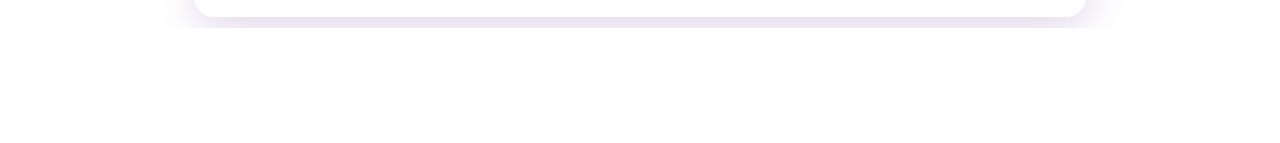
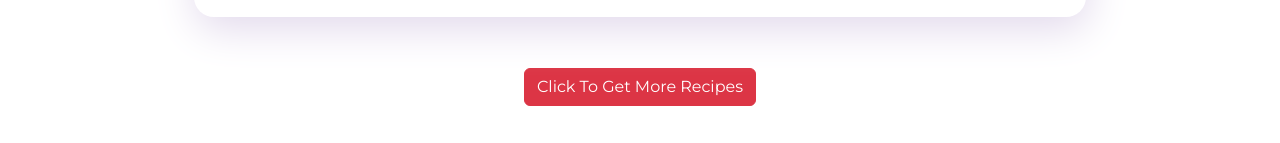
Before and after one commit to IdayatSanni/recipes-project, a React (Create React App) app: page / in a window 1280 px wide. Shown: the part 776-919 px from the top of the page. Before the commit the page ends 804 px from the top, so only its background shows below. Built offline with nearby package versions, Linux system fonts and the light colour scheme.

Commit message:
Add router

```diff
--- a/package.json
+++ b/package.json
@@ -8,6 +8,7 @@
     "@testing-library/user-event": "^13.5.0",
     "react": "^18.2.0",
     "react-dom": "^18.2.0",
+    "react-router-dom": "^6.10.0",
     "react-scripts": "5.0.1",
     "web-vitals": "^2.1.4"
   },
--- a/src/App.js
+++ b/src/App.js
@@ -1,11 +1,13 @@
 import Navbar from "./components/Navbar";
 import Recipes from "./components/Recipes";
+import Button from "./components/Button";
 
 function App() {
   return (
     <div className="App">
       <Navbar />
       <Recipes />
+      <Button />
     </div>
   );
 }
--- /dev/null
+++ b/src/components/Button.js
@@ -0,0 +1,5 @@
+const Button = () => {
+  return <button className="btn btn-danger">Click To Get More Recipes</button>;
+};
+
+export default Button;
--- a/src/components/Recipes.js
+++ b/src/components/Recipes.js
@@ -1,35 +1,58 @@
-
-
 const Recipes = () => {
   return (
     <div className="container">
       <div className="recipe-card">
-                <img src="https://www.inthekitchenwithmatt.com/wp-content/uploads/2019/09/classic-restaurant-style-belgian-waffles.jpg" alt="waffles" />
+        <img
+          src="https://www.inthekitchenwithmatt.com/wp-content/uploads/2019/09/classic-restaurant-style-belgian-waffles.jpg"
+          alt="waffles"
+        />
         <div className="card-text">
           <h3>Wake up to smell of waffles</h3>
-                    <p>The gorgeous scent of vanilla infused waffles. Now that's the perfect start to the weekend
+          <p>
+            The gorgeous scent of vanilla infused waffles. Now that's the
+            perfect start to the weekend
           </p>
-                    <div className="text-bottom"> Preparation time: 10min <br /> Cook time: 15min</div>
+          <div className="text-bottom">
+            {" "}
+            Preparation time: 10min <br /> Cook time: 15min
+          </div>
         </div>
       </div>
       <div className="recipe-card">
-                <img src="https://bing.com/th?id=OSK.9159252a04638404f0d5cab853877912" alt="green-curry" />
+        <img
+          src="https://bing.com/th?id=OSK.9159252a04638404f0d5cab853877912"
+          alt="green-curry"
+        />
         <div className="card-text">
           <h3>Thai food near you?</h3>
-                    <p>You can delete the takeaway app now once you find out how easy it is to make thai food at home.</p>
-                    <div className="text-bottom">Preparation time: 15min <br /> Cook time: 25min</div>
+          <p>
+            You can delete the takeaway app now once you find out how easy it is
+            to make thai food at home.
+          </p>
+          <div className="text-bottom">
+            Preparation time: 15min <br /> Cook time: 25min
+          </div>
         </div>
       </div>
       <div className="recipe-card">
-                <img src="https://bing.com/th?id=AMMS_2a78c7783ca95ffb97d6e20f5181eac1" alt="waffles" />
+        <img
+          src="https://bing.com/th?id=AMMS_2a78c7783ca95ffb97d6e20f5181eac1"
+          alt="waffles"
+        />
         <div className="card-text">
           <h3>Tender Tandoori wings</h3>
-                    <p>What makes this recipe simple is you can bake these in the oven with the marinade. Wash your chicken first though. This is not up for debate.</p>
-                    <div className="text-bottom">Preparation time: 10min <br /> Cook time: 15min</div>
+          <p>
+            What makes this recipe simple is you can bake these in the oven with
+            the marinade. Wash your chicken first though. This is not up for
+            debate.
+          </p>
+          <div className="text-bottom">
+            Preparation time: 10min <br /> Cook time: 15min
           </div>
         </div>
       </div>
-    )
-}
+    </div>
+  );
+};
 
-export default Recipes
+export default Recipes;
--- a/src/index.css
+++ b/src/index.css
@@ -71,3 +71,8 @@ nav {
   color: gray;
   font-weight: 700;
 }
+
+.btn {
+  display: block;
+  margin: 40px auto;
+}
--- a/src/index.js
+++ b/src/index.js
@@ -1,13 +1,21 @@
-import React from 'react';
-import ReactDOM from 'react-dom/client';
-import './index.css';
-import App from './App';
-import reportWebVitals from './reportWebVitals';
+import React from "react";
+import ReactDOM from "react-dom/client";
+import "./index.css";
+import App from "./App";
+import reportWebVitals from "./reportWebVitals";
+import { createBrowserRouter, RouterProvider } from "react-router-dom";
 
-const root = ReactDOM.createRoot(document.getElementById('root'));
+const router = createBrowserRouter([
+  {
+    path: "/",
+    element: <App />,
+  },
+]);
+
+const root = ReactDOM.createRoot(document.getElementById("root"));
 root.render(
   <React.StrictMode>
-    <App />
+    <RouterProvider router={router} />
   </React.StrictMode>
 );
 
```
Also changed, not shown: src/Subscribe.js (added, +12 -0 lines), 1 other file (tests, documents, lock files or other folders). Lines whose indentation alone changed are shown as unchanged.
